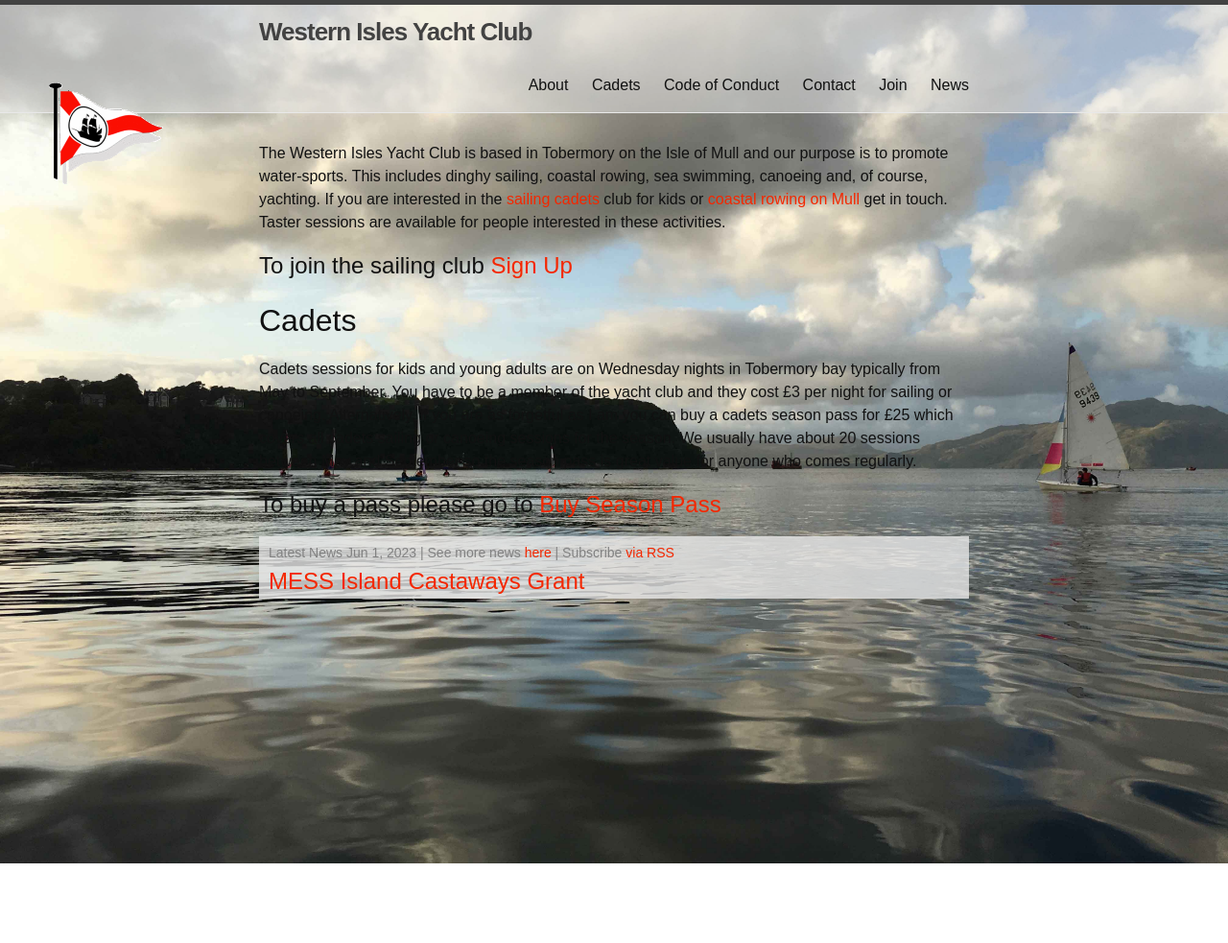
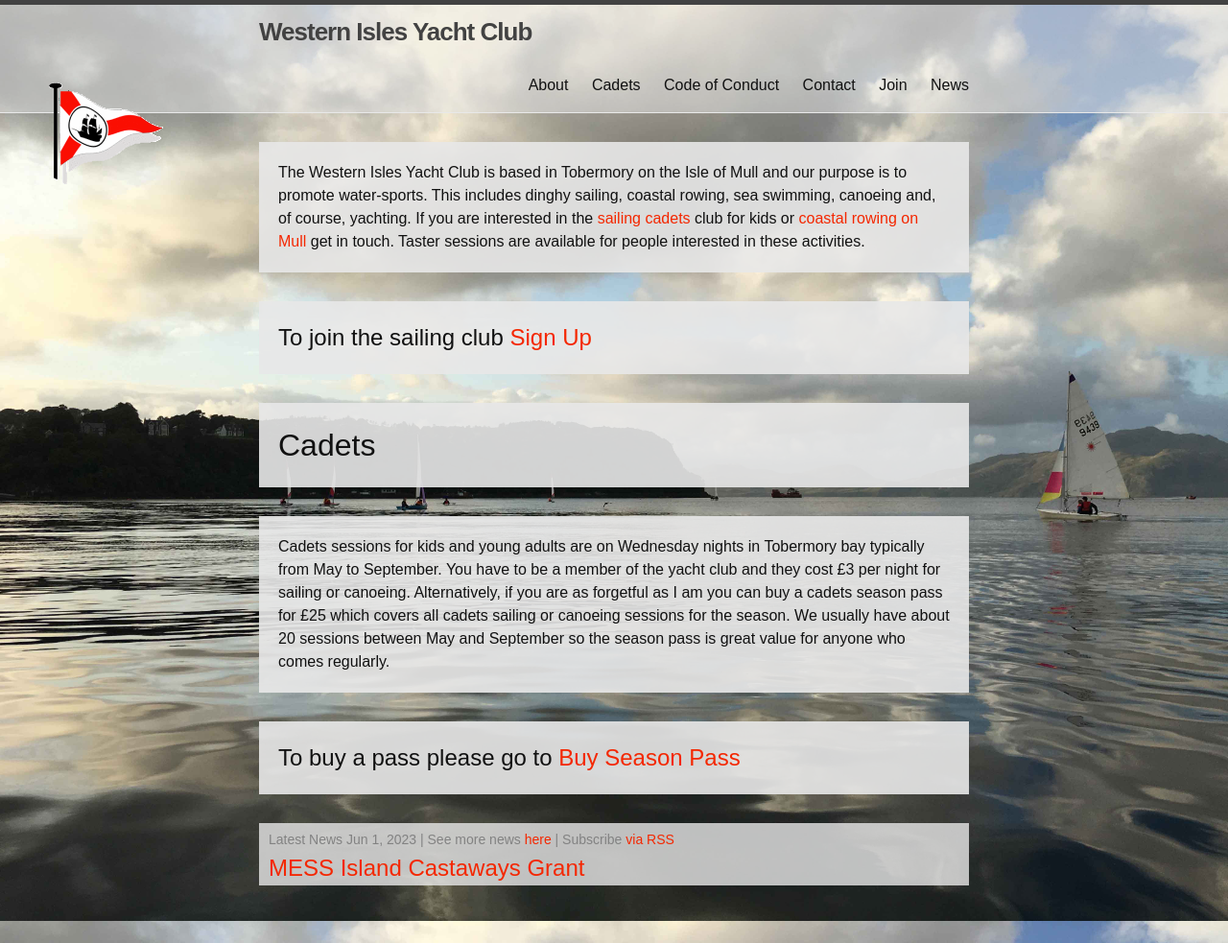
Before and after one commit to wiyc/wiyc.github.io, a Jekyll site: the page built from index.html, in a window 1280 px wide. Shown: the whole page at 96% size. Built offline with Jekyll 4.4.1, drawn with Linux system fonts in a browser that asks for light colours; before the commit the page ends 900 px from its top, so only the background shows below that.

Commit message:
Update index.html

```diff
--- a/index.html
+++ b/index.html
@@ -4,14 +4,14 @@
 
 <div class="home">
 
-  <p>The Western Isles Yacht Club is based in Tobermory on the Isle of Mull and our purpose is to promote water-sports. This includes dinghy sailing, coastal rowing, sea swimming, canoeing and, of course, yachting. If you are interested in the <a href="/sailing-cadets/">sailing cadets</a> club for kids or <a href="http://isleofmullcoastalrowing.org">coastal rowing on Mull</a> get in touch. Taster sessions are available for people interested in these activities.</p>
+  <p class="post-content">The Western Isles Yacht Club is based in Tobermory on the Isle of Mull and our purpose is to promote water-sports. This includes dinghy sailing, coastal rowing, sea swimming, canoeing and, of course, yachting. If you are interested in the <a href="/sailing-cadets/">sailing cadets</a> club for kids or <a href="http://isleofmullcoastalrowing.org">coastal rowing on Mull</a> get in touch. Taster sessions are available for people interested in these activities.</p>
 
-  <h2>To join the sailing club <a href="http://webcollect.org.uk/wiyc">Sign Up</a></h2>
+  <h2 class="post-content">To join the sailing club <a href="http://webcollect.org.uk/wiyc">Sign Up</a></h2>
 
-  <h1>Cadets</h1>
- <p>Cadets sessions for kids and young adults are on Wednesday nights in Tobermory bay typically from May to September. You have to be a member of the yacht club and they cost £3 per night for sailing or canoeing. Alternatively, if you are as forgetful as I am you can buy a cadets season pass for £25 which covers all cadets sailing or canoeing sessions for the season. We usually have about 20 sessions between May and September so the season pass is great value for anyone who comes regularly.</p>
+  <h1 class="post-content">Cadets</h1>
+ <p class="post-content">Cadets sessions for kids and young adults are on Wednesday nights in Tobermory bay typically from May to September. You have to be a member of the yacht club and they cost £3 per night for sailing or canoeing. Alternatively, if you are as forgetful as I am you can buy a cadets season pass for £25 which covers all cadets sailing or canoeing sessions for the season. We usually have about 20 sessions between May and September so the season pass is great value for anyone who comes regularly.</p>
 
-  <h2>To buy a pass please go to <a href="https://webcollect.org.uk/wiyc/event/full-season-2023-cadets">Buy Season Pass</a></h2>
+  <h2 class="post-content">To buy a pass please go to <a href="https://webcollect.org.uk/wiyc/event/full-season-2023-cadets">Buy Season Pass</a></h2>
   <!-- <h1 class="page-heading">News</h1> -->
 
   <ul class="post-list">
```
